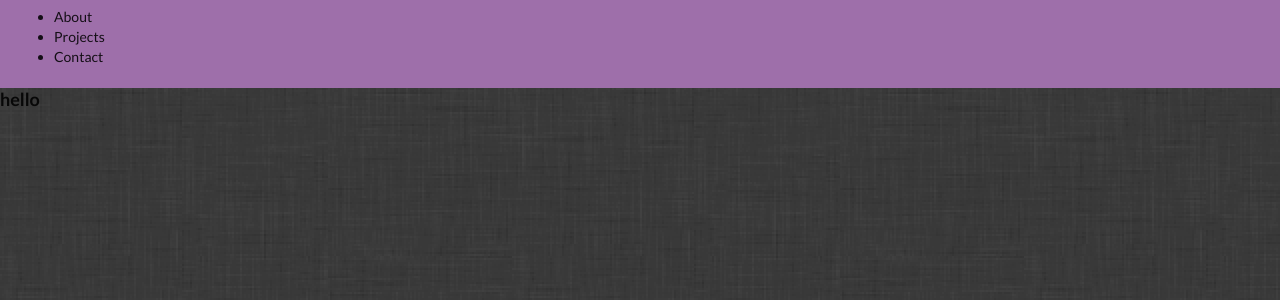
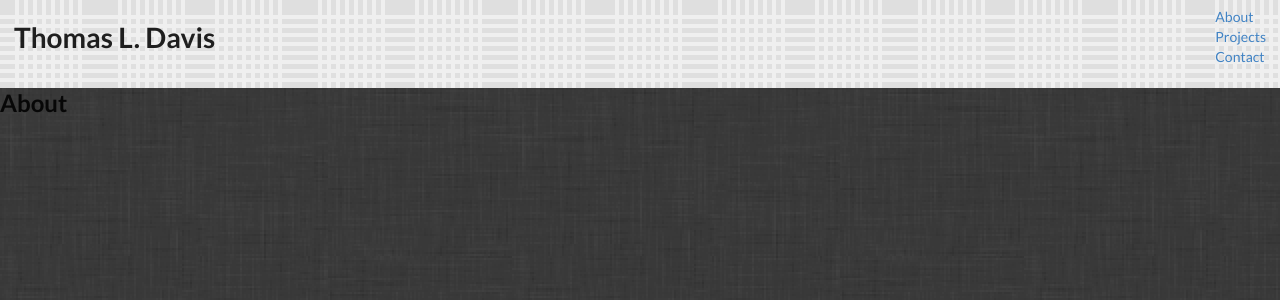
Before and after one commit to tldav/react-portfolio, a React (Create React App) app: page / in a window 1280 px wide. Shown: the top 300 px of the page. Built offline with nearby package versions, Linux system fonts and the light colour scheme.

Commit message:
react router appears to be working

```diff
--- a/src/components/App.jsx
+++ b/src/components/App.jsx
@@ -12,9 +12,11 @@ class App extends Component {
 		return (
 			<Router>
 				<Navbar />
-				<div>
-					<h3>hello</h3>
-				</div>
+				<Switch>
+					<Route path="/" exact component={About} />
+					<Route path="/projects" component={Projects} />
+					<Route path="/contact" component={Contact} />
+				</Switch>
 				<Footer />
 			</Router>
 		);
--- a/src/components/Navbar.css
+++ b/src/components/Navbar.css
@@ -1,3 +1,7 @@
 .navbar {
-	background-color: rgb(158, 111, 170);
+	background-image: url("../assets/nav-image.png");
 }
+
+.navbar ul {
+	list-style-type: none;
+}
--- a/src/components/Navbar.jsx
+++ b/src/components/Navbar.jsx
@@ -4,10 +4,17 @@ import "./Navbar.css";
 const Navbar = () => {
 	return (
 		<nav className="navbar">
+			<h1>Thomas L. Davis</h1>
 			<ul>
-				<li>About</li>
-				<li>Projects</li>
-				<li>Contact</li>
+				<li>
+					<a href="/">About</a>
+				</li>
+				<li>
+					<a href="/projects">Projects</a>
+				</li>
+				<li>
+					<a href="/contact">Contact</a>
+				</li>
 			</ul>
 		</nav>
 	);
--- a/src/pages/About.jsx
+++ b/src/pages/About.jsx
@@ -0,0 +1,11 @@
+import React from "react";
+
+const About = () => {
+	return (
+		<div>
+			<h2>About</h2>
+		</div>
+	);
+};
+
+export default About;
--- a/src/pages/Contact.jsx
+++ b/src/pages/Contact.jsx
@@ -0,0 +1,11 @@
+import React from "react";
+
+const Contact = () => {
+	return (
+		<div>
+			<h2>Contact</h2>
+		</div>
+	);
+};
+
+export default Contact;
--- a/src/pages/Projects.jsx
+++ b/src/pages/Projects.jsx
@@ -0,0 +1,11 @@
+import React from "react";
+
+const Projects = () => {
+	return (
+		<div>
+			<h2>Projects Here</h2>
+		</div>
+	);
+};
+
+export default Projects;
```
Also changed, not shown: src/assets/me.jpg (added), src/assets/nav-image.png (added).
